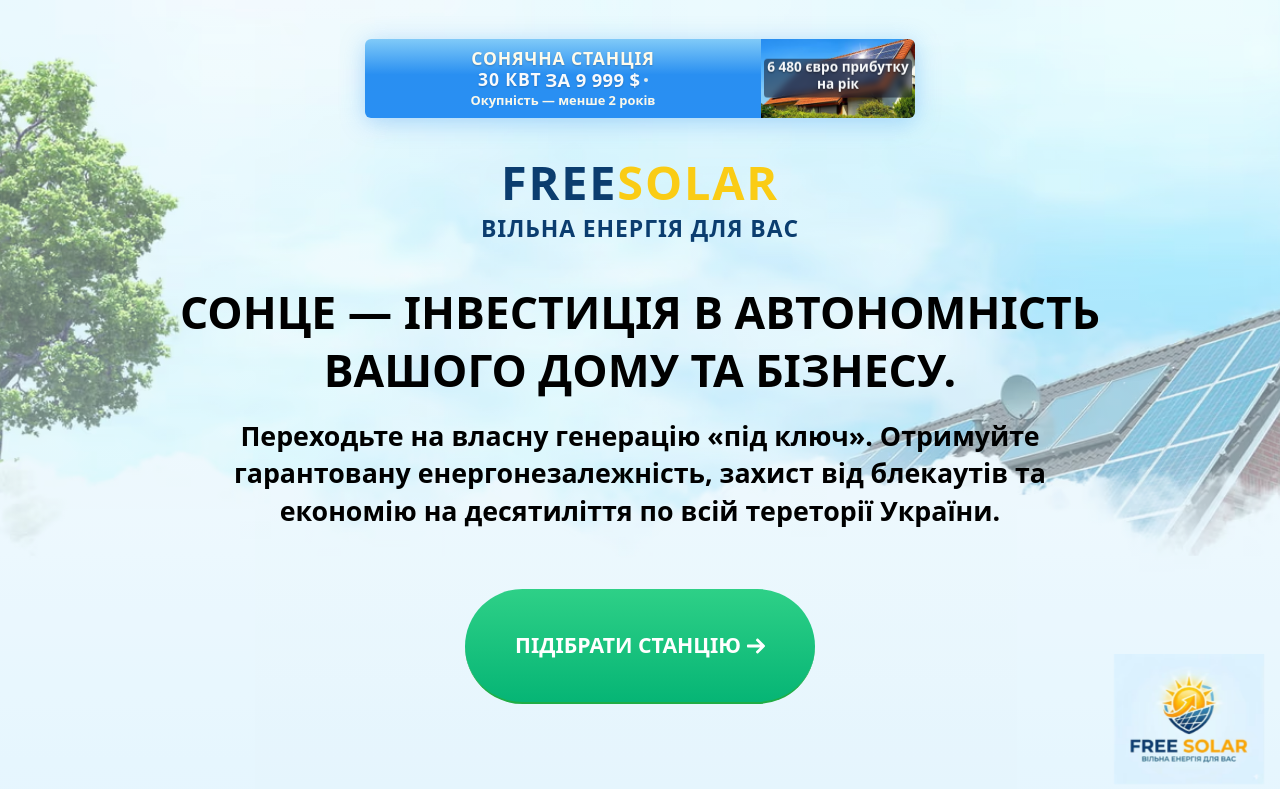
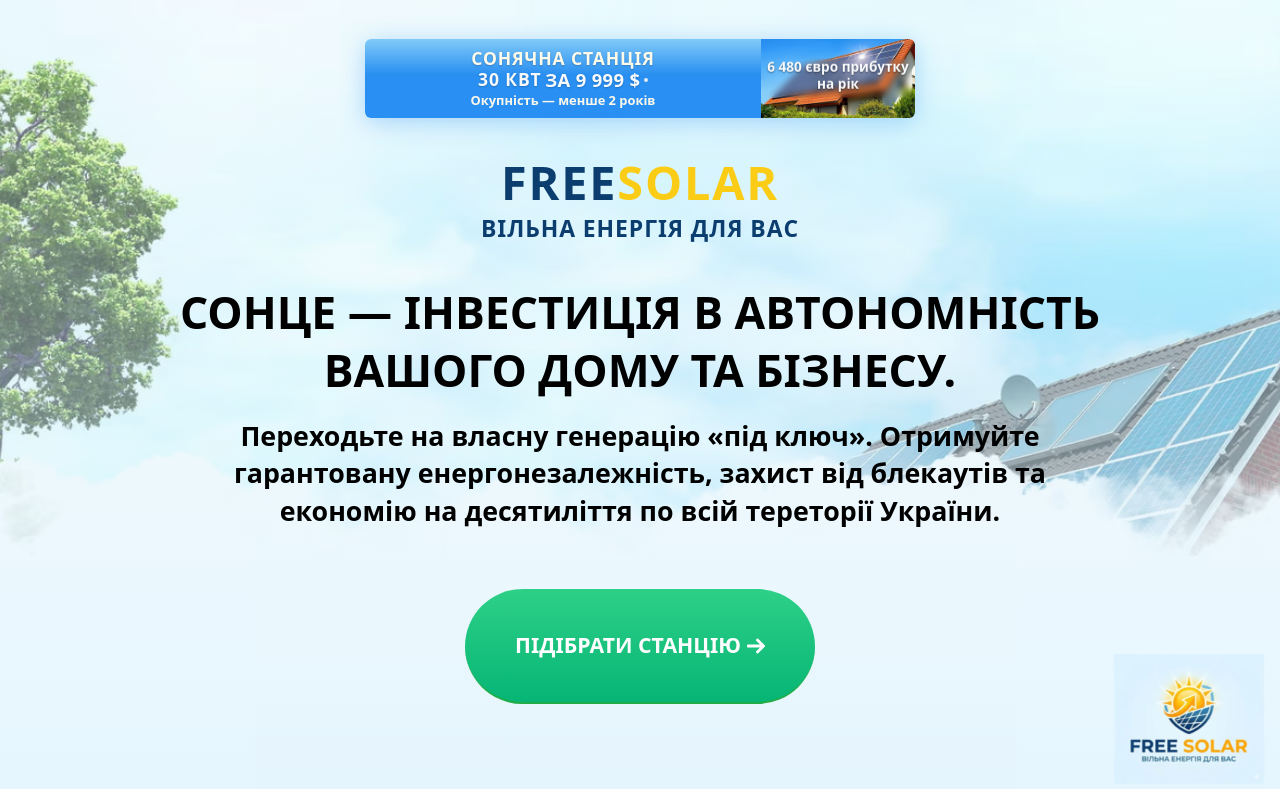
Before and after one commit to LisTRK/greenak, a React (Vite) app: page / in a window 1280 px wide. Shown: the top 789 px of the page. Built offline with nearby package versions, Linux system fonts and the light colour scheme; a web font is replaced by a local one.

Commit message:
бережено зміни в Banner.css

```diff
--- a/src/sections/Banner/Banner.css
+++ b/src/sections/Banner/Banner.css
@@ -84,7 +84,7 @@
   color: #f8fafc;
   text-shadow: 0 1px 2px rgba(0, 0, 0, 0.45);
   border-radius: 4px;
-  background: rgba(15, 23, 42, 0.55);
+  /* background: rgba(15, 23, 42, 0.55); */
   backdrop-filter: blur(3px);
 }
 
```
